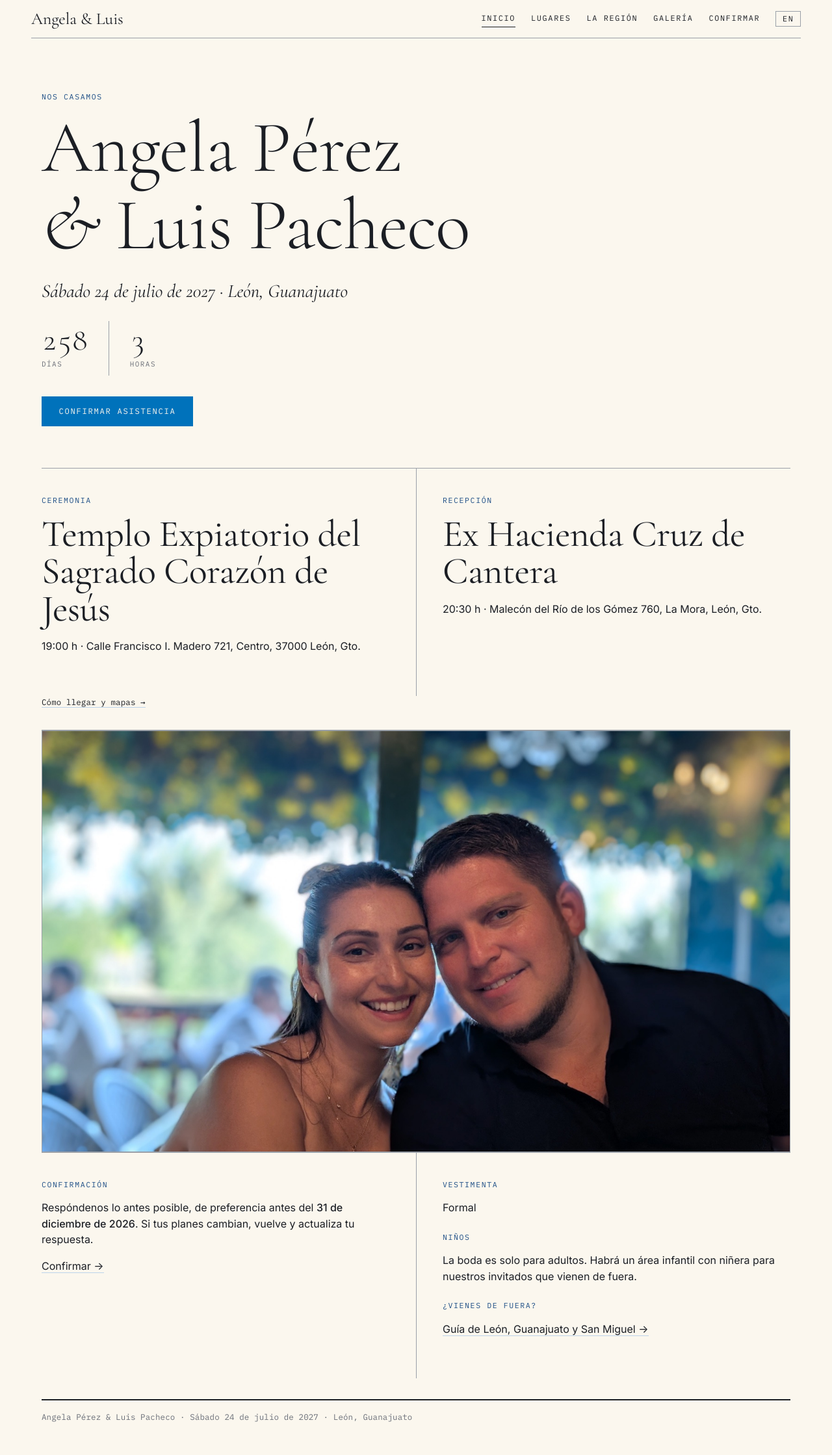
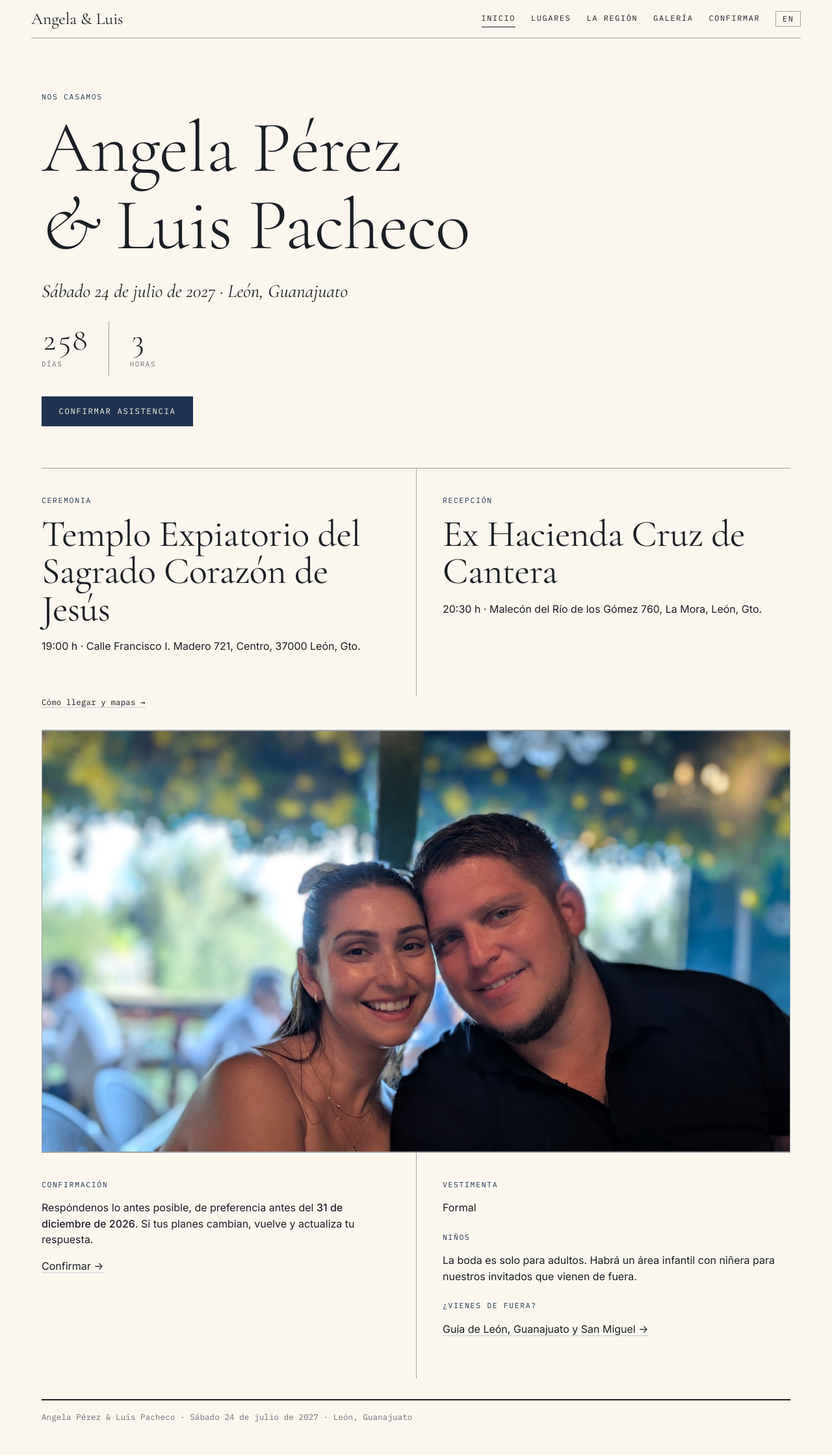
Before and after one commit to luigipacheco/boda, a Jekyll site: the page built from index.html, in a window 1280 px wide. Shown: the whole page at 65% size. Built offline with Jekyll 4.4.1, drawn with Linux system fonts in a browser that asks for light colours.

Commit message:
Palette: back to dark blue accent, keep ivory
Co-Authored-By: Claude Fable 5.1 <noreply@anthropic.com>

```diff
--- a/assets/css/main.css
+++ b/assets/css/main.css
@@ -10,10 +10,10 @@
   --muted: #6b6f78;
   --rule-light: #e2dccf;
 
-  --blue: #0072bb;        /* French blue: links, buttons, selections */
-  --blue-deep: #1c4d85;   /* darker French blue for small type on ivory */
+  --blue: #1f3350;        /* dark blue: links, buttons, selections */
+  --blue-deep: #1f3350;   /* same dark blue for small type */
   --earth: var(--blue-deep);   /* labels; kept as a token for easy swaps */
-  --sand: #bcd3ea;        /* pale blue: link underlines */
+  --sand: #c3ccd8;        /* pale slate: link underlines */
 
   --serif: "Cormorant Garamond", Georgia, "Times New Roman", serif;
   --sans: "Inter", -apple-system, BlinkMacSystemFont, "Helvetica Neue", Arial, sans-serif;
```
Also changed, not shown: _includes/head.html (line endings or trailing spaces).
